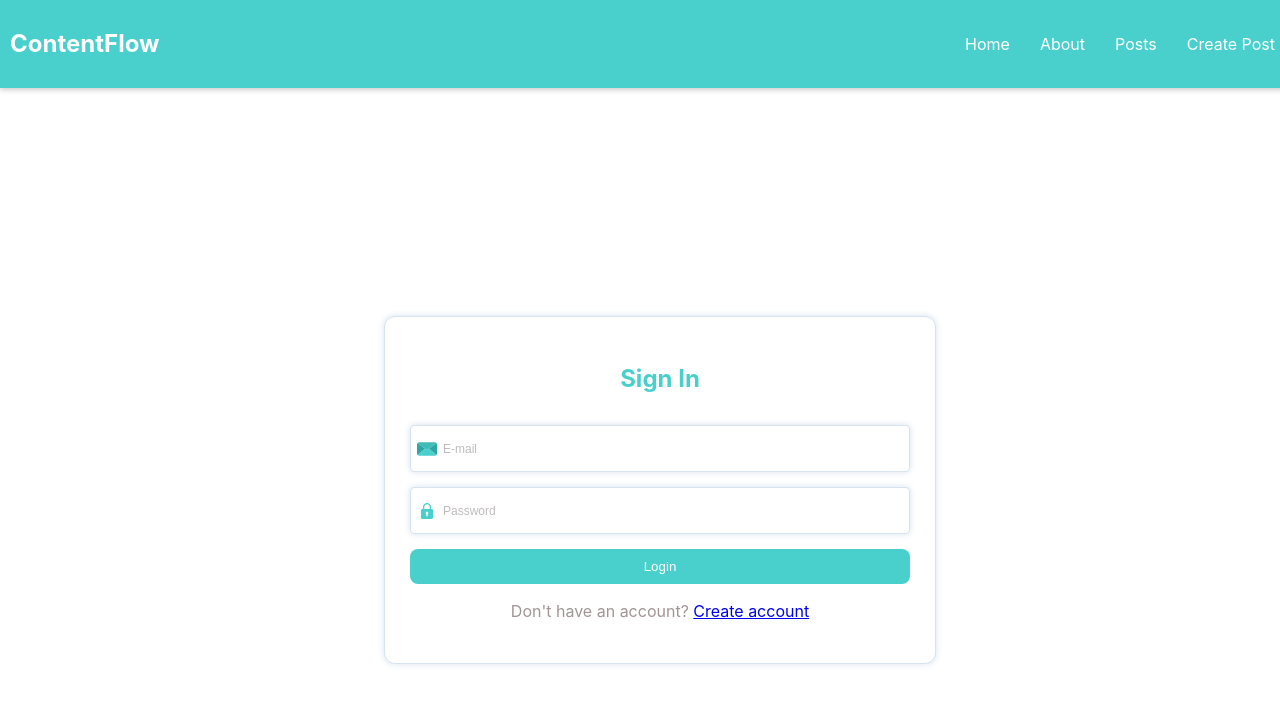
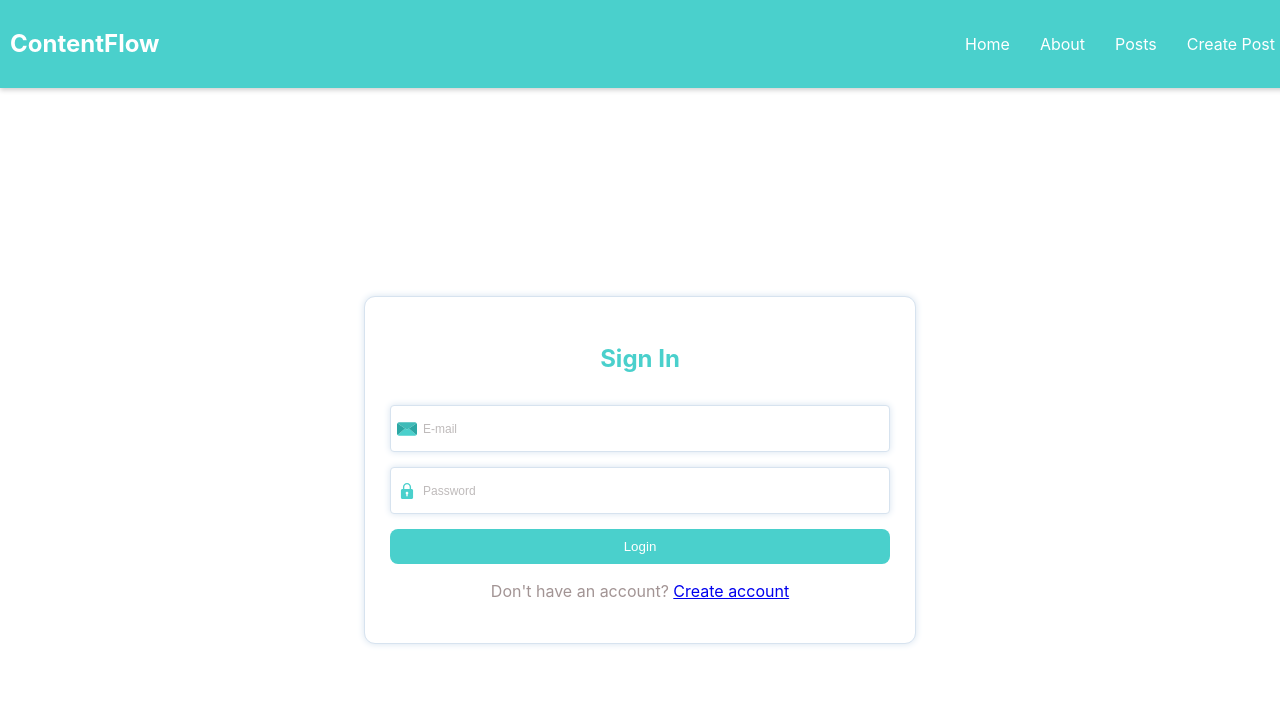
Before and after one commit to Thundem/ContentFlow, a React (Vite) app in the folder client/: page /login in a window 1280 px wide. Shown: the top 704 px of the page. Built offline with nearby package versions, Linux system fonts and the light colour scheme.

Commit message:
fixed styles

```diff
--- a/client/src/index.css
+++ b/client/src/index.css
@@ -2,13 +2,12 @@ body {
   margin: 0;
   min-width: 320px;
   min-height: 100vh;
+
 }
 
 #root {
   width: 100%;
-  padding-top: 90px;
-  margin-left: 20px;
-  margin-right: 20px;
+  padding-top: 70px;
 }
 
 :root {
```
